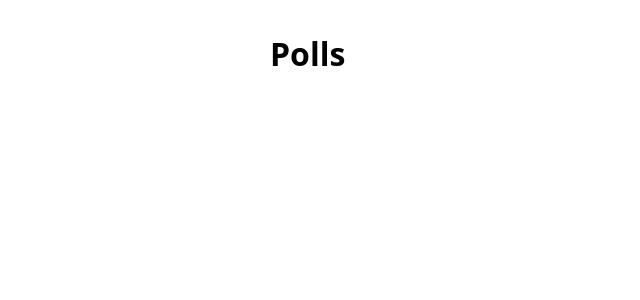
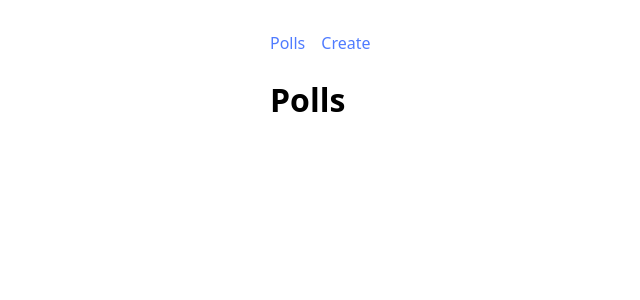
Before and after one commit to dsmchen/poll-app, a SvelteKit app: page / in a window 1280 px wide. Shown: the top 300 px of the page, without its empty margins (130-770 px from the left). Built offline with nearby package versions, Linux system fonts and the light colour scheme.

Commit message:
feat: add main navigation
Nav in the root layout with Polls and Create links, so users can
jump between the list and the form from any page. aria-label="Main"
gives the landmark a name for screen reader navigation. Links use
resolve() so the base path is applied and routes are type-checked.

```diff
--- a/src/routes/+layout.svelte
+++ b/src/routes/+layout.svelte
@@ -1,6 +1,7 @@
 <script lang="ts">
 	import favicon from '#lib/assets/favicon.svg';
 	import type { LayoutProps } from './$types';
+	import { resolve } from '$app/paths';
 	import '../app.css';
 
 	let { children }: LayoutProps = $props();
@@ -10,4 +11,25 @@
 	<link rel="icon" href={favicon} />
 </svelte:head>
 
+<nav aria-label="Main">
+	<a href={resolve('/')}>Polls</a>
+	<a href={resolve('/create')}>Create</a>
+</nav>
+
 {@render children()}
+
+<style>
+	nav {
+		display: flex;
+		gap: 1rem;
+		margin-bottom: 1.5rem;
+	}
+	nav a {
+		text-decoration: none;
+		color: #4f7bff;
+		font-weight: 500;
+	}
+	nav a:hover {
+		text-decoration: underline;
+	}
+</style>
```
